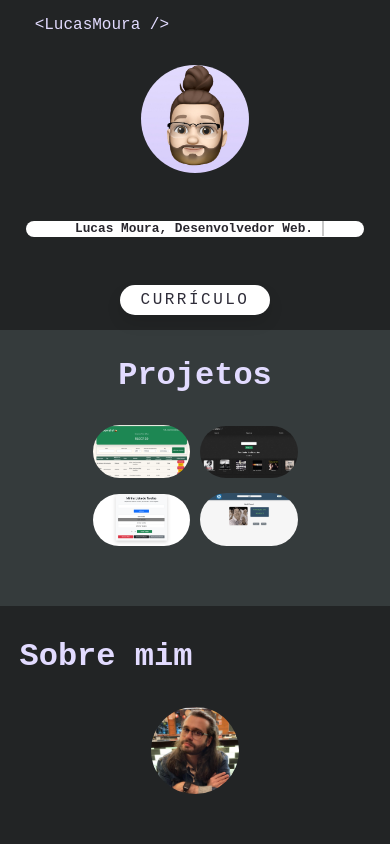
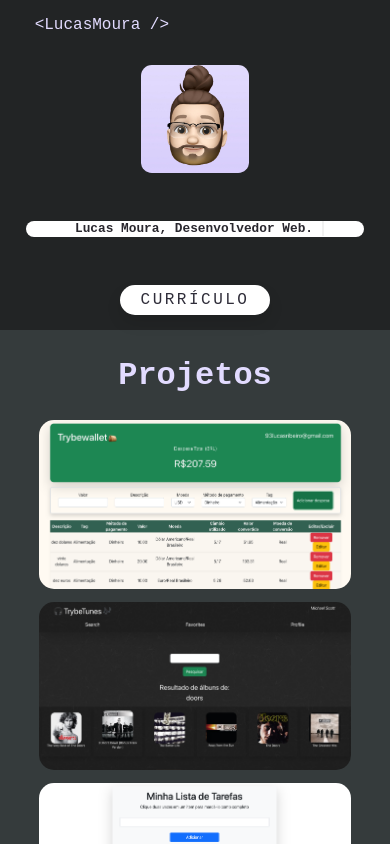
Before and after one commit to lcsrbr/Portfolio, a React (Create React App) app: page / in a window 390 px wide. Shown: the top 844 px of the page. Built offline with nearby package versions, Linux system fonts and the light colour scheme.

Commit message:
projetos

```diff
--- a/src/App.css
+++ b/src/App.css
@@ -61,7 +61,7 @@ nav div {
 }
 
 .personal img {
-  border-radius: 50%;
+  border-radius: 10%;
   width: 10%;
 }
 
@@ -74,7 +74,7 @@ nav div {
   text-decoration: none;
   height: 30px;
   width: 150px;
-  border-radius: 45px;
+  border-radius: 15px;
   text-transform: uppercase;
   letter-spacing: 2.5px;
   background-color: #fff;
@@ -112,7 +112,7 @@ nav div {
   background-color: white;
   width: 38em;
   height: 2em;
-  border-radius: 45px;
+  border-radius: 15px;
 }
 
 .line-1 {
@@ -193,7 +193,7 @@ flex-direction: column;
 
 #sobreMim img {
   width: 25%;
-  border-radius: 50%;
+  border-radius: 10%;
 }
 
 .tecnologias {
@@ -207,7 +207,7 @@ flex-direction: column;
   justify-content: center;
   height: 30px;
   width: 150px;
-  border-radius: 45px;
+  border-radius: 15px;
   text-transform: uppercase;
   letter-spacing: 2.5px;
   color: #3a344b;
@@ -240,24 +240,47 @@ flex-direction: column;
   background-color: #353B3C;
   height: 100%;
   display: flex;
-  flex-direction: row;
+  flex-direction: column;
   width: 100%;
   font-family: 'Courier New', Courier, monospace;
   text-align: center;
-  flex-direction: column;
   color: #e2dbff;
   padding-bottom: 50px;
 }
 
-#projetos img {
+
+#projetos div {
+  display: flex;
+  flex-wrap: wrap;
+  gap: 2rem;
+  justify-content: center;
+}
+
+#projetos div a {
   width: 25%;
-  border-radius: 45px;
-  padding: 5px;
+}
+#projetos div img {
+  width: 100%;
+  border-radius: 15px;
   transition-duration: 0.2s;
 
 }
+/*
+#projetos div{
+  display: flex;
+  flex-direction: row;
+  flex-wrap: wrap;
+}
 
-#projetos img:hover {
+#projetos a {
+height: 100px;
+}
+
+#projetos img {
+} */
+
+
+#projetos div img:hover {
   transform: translateY(-7px);
 }
 
@@ -297,7 +320,7 @@ flex-direction: column;
   text-decoration: none;
   height: 30px;
   width: 150px;
-  border-radius: 45px;
+  border-radius: 15px;
   text-transform: uppercase;
   letter-spacing: 2.5px;
   background-color: #fff;
@@ -333,7 +356,7 @@ form textarea {
 
 form input {
   background-color: white;
-  border-radius: 45px;
+  border-radius: 15px;
   border: none;
   text-align: center;
   font-family: 'Courier New', Courier, monospace;
@@ -358,7 +381,7 @@ form button {
   justify-content: center;
   text-decoration: none;
   height: 30px;
-  border-radius: 45px;
+  border-radius: 15px;
   text-transform: uppercase;
   letter-spacing: 2.5px;
   background-color: #fff;
@@ -404,7 +427,7 @@ footer {
   .input {
     width: 40vh;
     height: 1em;
-    border-radius: 45px;
+    border-radius: 15px;
   }
   .personal img {
     width: 30%;
@@ -444,4 +467,22 @@ footer {
     width: auto;
     padding: 15px;
     }
-}
+    #projetos {
+      align-items: center;
+      /* height: auto;
+      display: flex;
+      flex-direction: column; */
+    }
+
+    #projetos div {
+      gap: 0.5rem;
+      align-items: center;
+      height: auto;
+      display: flex;
+      flex-direction: column;
+    }
+    #projetos div a {
+      width: 80%;
+    }
+
+  }
--- a/src/component/Projects.js
+++ b/src/component/Projects.js
@@ -20,7 +20,6 @@ class Projects extends Component {
           <a href="https://trybe-tunes-blond.vercel.app/" target="_blank" className="ext" rel="noreferrer" >
           <img src={trybetunesImg} alt="imagem trybetunes" />
           </a>
-          <br/>
           <a href="https://todo-list-ecru-nine.vercel.app/" target="_blank" className="ext" rel="noreferrer" >
           <img src={todolistImg} alt="imagem todolist" />
           </a>
```
